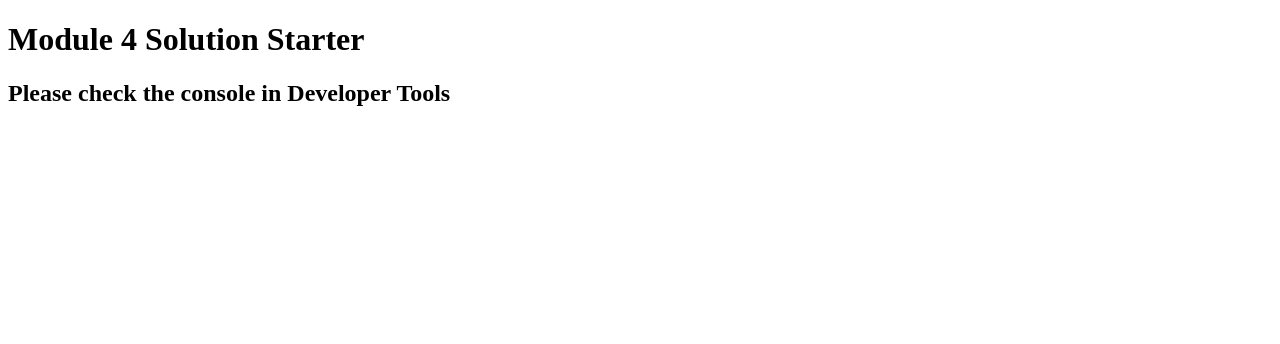
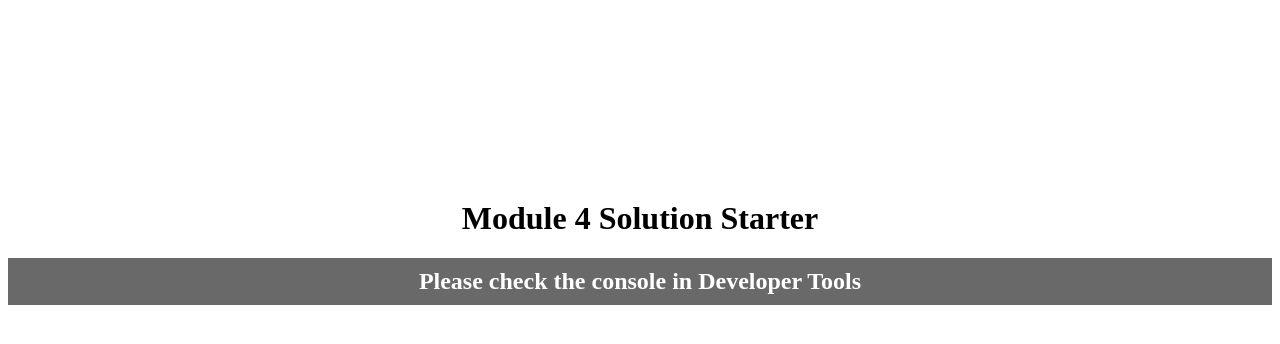
Before and after one commit to JanieLiu642/Module3_OurMenu, a plain HTML site: page index.html in a window 1280 px wide. Drawn offline with Linux system fonts and the light colour scheme.

Commit message:
Update index.html

```diff
--- a/index.html
+++ b/index.html
@@ -7,8 +7,12 @@
   <script src="SpeakGoodBye.js"></script>
   <script src="script.js"></script>
 </head>
+<style>
+	h1 {text-align:center;margin-top:200px;}
+	h2 {text-align:center;background-color:dimgray;color:white;padding-top:10px;padding-bottom:10px;}
+</style>
 <body>
   <h1>Module 4 Solution Starter</h1>
-  <h2>Please check the console in Developer Tools</h2>
+	<h2>Please check the console in Developer Tools</h2>
 </body>
 </html>
```
